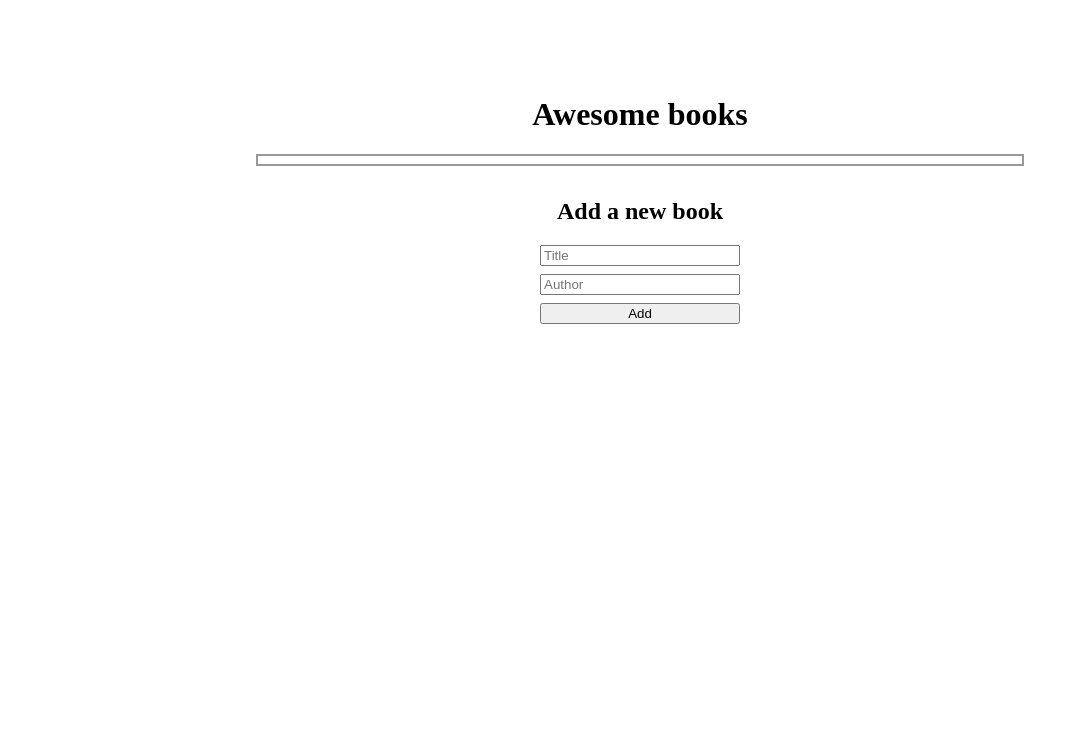
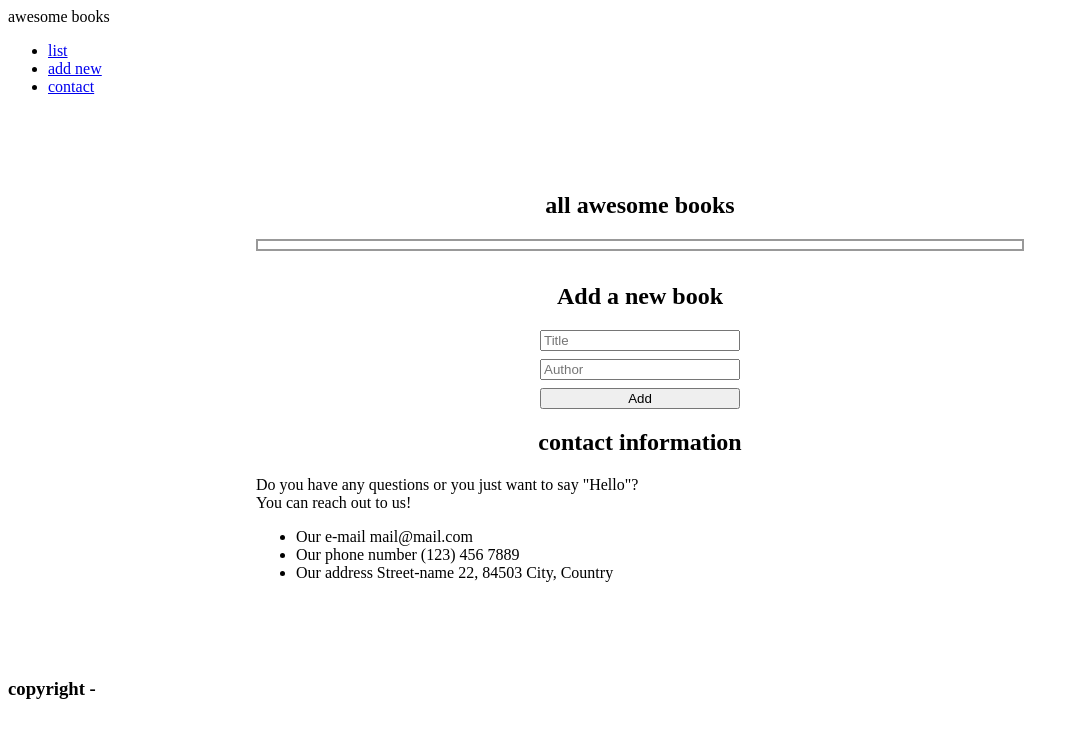
Before and after one commit to abeltsew/Awesome-books-js, a website: page index.html in a window 1280 px wide. Shown: the whole page, without its empty margins (0-1079 px from the left). Drawn offline with Linux system fonts and the light colour scheme.

Commit message:
:hammer: added-html-navigation

```diff
--- a/index.html
+++ b/index.html
@@ -8,16 +8,49 @@
     <title>Awesome Books</title>
   </head>
   <body>
+    <header>
+      <nav>
+        <span class="logo">awesome books</span>
+        <ul class="links">
+          <li><a class="active" href="#list">list</a></li>
+          <li><a href="#addNew">add new</a></li>
+          <li><a href="#contact">contact</a></li>
+        </ul>
+      </nav>
+      <p id="time"></p>
+    </header>
     <main>
-      <h1>Awesome books</h1>
+      <section id="list">
+        <h1>all awesome books</h1>
         <div id="books"></div>
-      <h2>Add a new book</h2>
+      </section>
+      <section id="addNew">
+        <h1>Add a new book</h1>
         <form action="#">
           <input type="text" id="title" placeholder="Title" />
           <input type="text" id="author" placeholder="Author" />
           <button type="submit" class="add">Add</button>
         </form>
+      </section>
+      <section id="contact">
+        <h1>contact information</h1>
+        <p>
+          Do you have any questions or you just want to say "Hello"?
+          <br />
+          You can reach out to us!
+          <ul>
+            <li>Our e-mail mail@mail.com</li>
+            <li>Our phone number (123) 456 7889 </li>
+            <li>Our address Street-name 22, 84503 City, Country</li>
+          </ul>
+        </p>
+      </section>
     </main>
+    <footer>
+      <nav>
+        <h3>copyright -</h3>
+      </nav>
+    </footer>
     <script src="index.js"></script>
   </body>
 </html>
```
Lines whose indentation alone changed are shown as unchanged.
